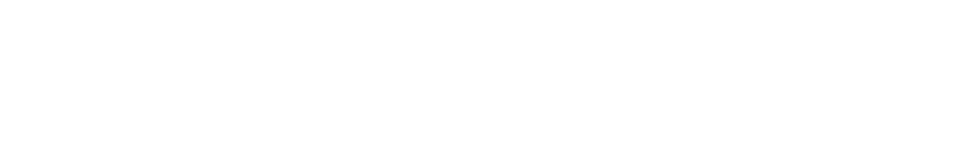
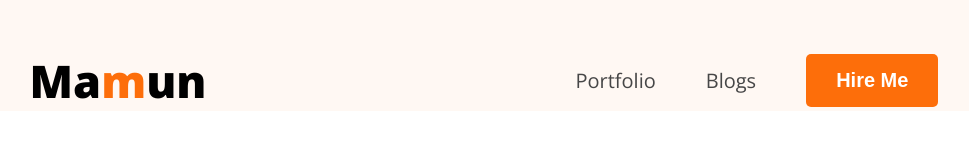
Before and after one commit to Al-Mamuun/Programming-HeroLevel-1, a plain HTML site: page hero-div-code/index.html in a window 1280 px wide. Shown: the whole page, without its empty margins (156-1125 px from the left). Drawn offline with nearby package versions, Linux system fonts and the light colour scheme.

Commit message:
Navbar Done

```diff
--- a/hero-div-code/index.html
+++ b/hero-div-code/index.html
@@ -1,11 +1,32 @@
-<!DOCTYPE html>
+<!doctype html>
 <html lang="en">
-<head>
-    <meta charset="UTF-8">
-    <meta name="viewport" content="width=device-width, initial-scale=1.0">
+  <head>
+    <meta charset="UTF-8" />
+    <meta name="viewport" content="width=device-width, initial-scale=1.0" />
     <title>Abdullah Al Mamun</title>
-</head>
-<body>
+    <link rel="preconnect" href="https://fonts.googleapis.com" />
+    <link rel="preconnect" href="https://fonts.gstatic.com" crossorigin />
+    <link
+      href="https://fonts.googleapis.com/css2?family=Open+Sans:ital,wght@0,300..800;1,300..800&display=swap"
+      rel="stylesheet"
+    />
+    <link rel="stylesheet" href="portfolio.css" />
+  </head>
+  <body class="font-open-sans">
+  <header>
+    <nav>
+       <div class="logo">
+        <h2>Ma<span>m</span>un</h2>
+    </div>
+       <div class="menu">
+        <ul>
+            <li><a href="#">Portfolio</a></li>
+            <li><a href="#">Blogs</a></li>
+            <li><button class="button">Hire Me</button></li>
+        </ul>
+       </div>
+    </nav>
+  </header>
 
-</body>
+  </body>
 </html>
--- /dev/null
+++ b/hero-div-code/portfolio.css
@@ -0,0 +1,57 @@
+*{
+    margin: 0;
+    padding: 0;
+    box-sizing: border-box;
+}
+.font-open-sans{
+  font-family: "Open Sans", sans-serif;
+  font-optical-sizing: auto;
+}
+
+header{
+    background-color: #FFF8F3;
+    padding-top: 50px;
+}
+
+.logo span{
+    color: #FD6E0A;
+}
+
+.logo h2{
+    font-size: 45px;
+    font-weight: 900;
+}
+
+nav{
+    display: flex;
+    justify-content: space-between;
+    width: 71%;
+    max-width: 1200px;
+    margin: 0 auto;
+    align-items: center;
+
+}
+
+.menu ul{
+    display: flex;
+    gap: 50px;
+    list-style-type: none;
+    align-items: center;
+}
+
+.menu ul li a{
+    text-decoration: none;
+    color: #474747;
+    font-size: 20px;
+}
+
+.button{
+    background-color: #FD6E0A;
+    color: white;
+    border: none;
+    border-radius: 5px;
+    padding: 15px 30px;
+    font-size: 20px;
+    font-weight: bold;
+    cursor: pointer;
+}
```
